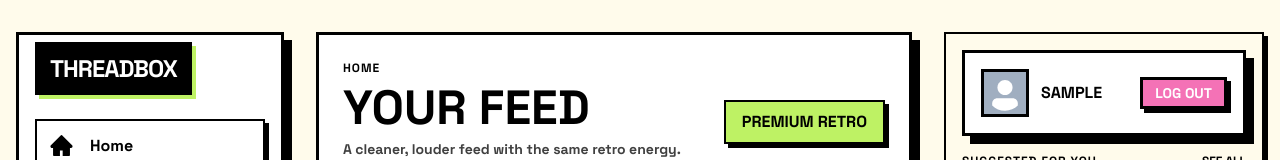
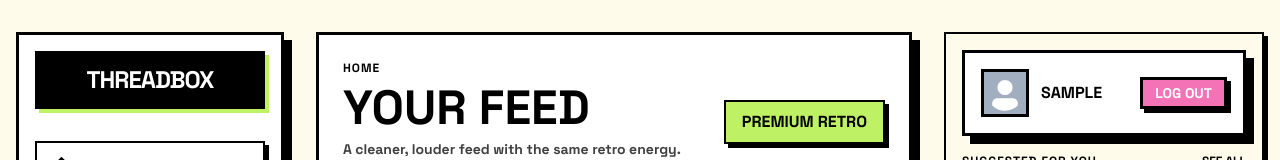
Before and after one commit to Silaenn/instaClone, a React (Vite) app: page / in a window 1280 px wide. Shown: the top 160 px of the page. Built offline with nearby package versions, Linux system fonts and the light colour scheme; no server answers; sample sign-in values are in the browser's storage.

Commit message:
style(Sidebar): adjust styles for logo component
- Remove left padding (pl) from logo link
- Add display property set to "block" for logo link

```diff
--- a/src/components/Sidebar/Sidebar.jsx
+++ b/src/components/Sidebar/Sidebar.jsx
@@ -40,7 +40,6 @@ const Sidebar = () => {
           <Link
             to={"/"}
             as={RouterLink}
-            pl={2}
             cursor={"pointer"}
             fontSize="2xl"
             fontWeight={900}
@@ -53,6 +52,7 @@ const Sidebar = () => {
             border="3px solid black"
             boxShadow="4px 4px 0px 0px #BEF264"
             w="full"
+            display="block"
             textAlign="center"
           >
             THREADBOX
```
